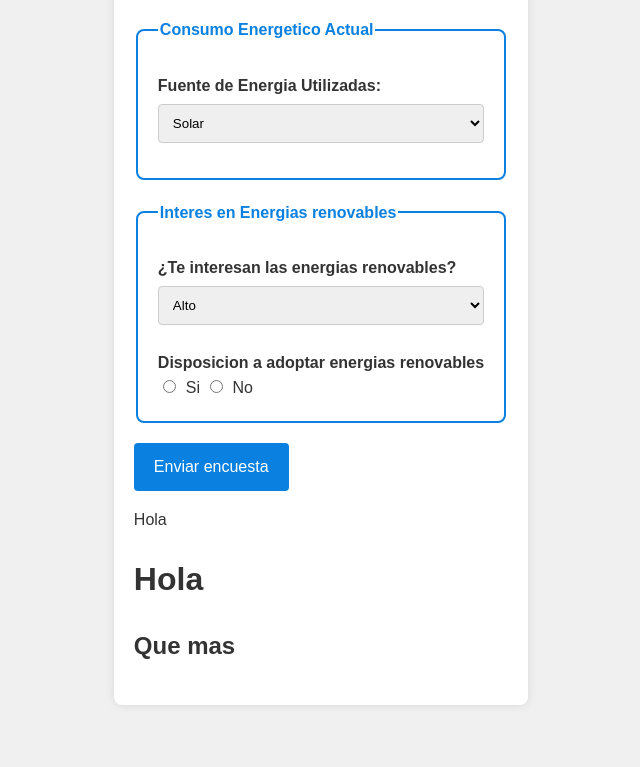
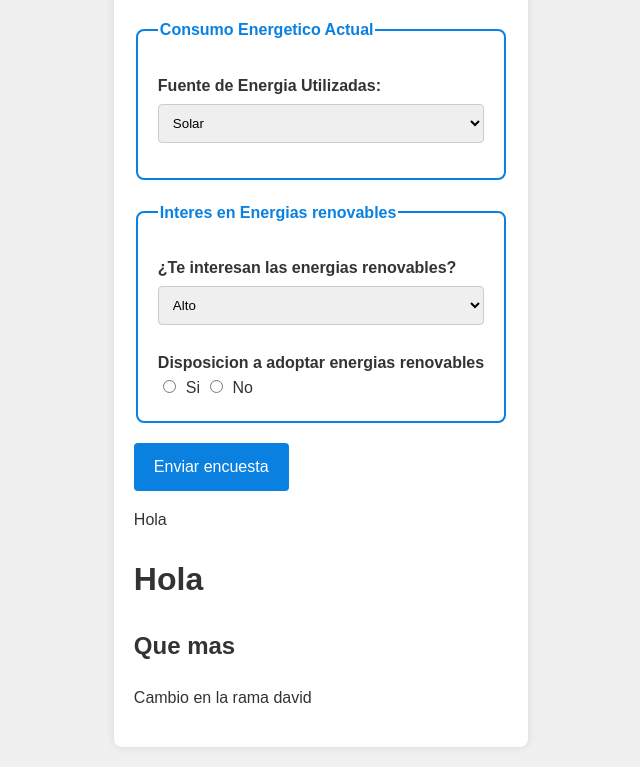
Before and after one commit to Davidguty15/Reto7, a plain HTML site: page index.html in a window 1280 px wide. Shown: the part 522-1289 px from the top of the page, without its empty margins (319-959 px from the left). Before the commit the page ends 1247 px from the top, so only its background shows below. Drawn offline with Linux system fonts and the light colour scheme.

Commit message:
Cambio en rama David

```diff
--- a/index.html
+++ b/index.html
@@ -56,6 +56,7 @@
             <p>Hola</p>
             <h1>Hola</h1>
             <h2>Que mas</h2>
+            <p>Cambio en la rama david</p>
         </form>
     </main>
 </body>
```
